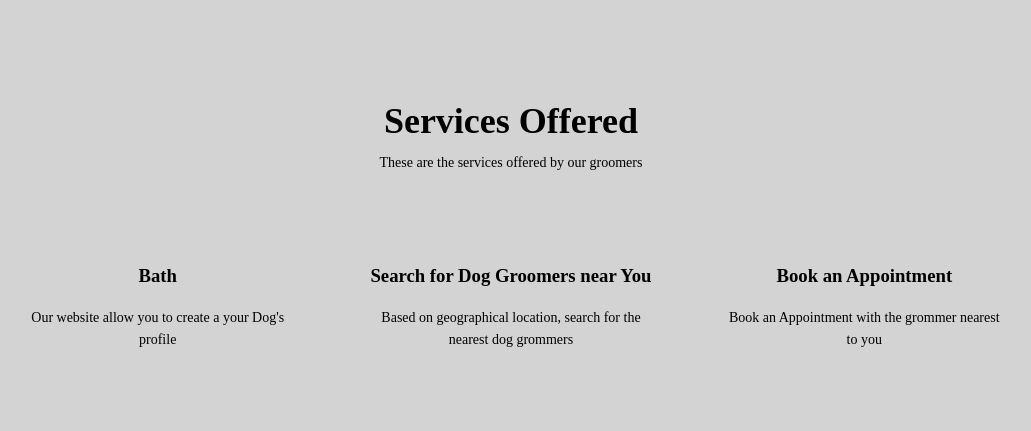
After one commit to maiyo008/DogPlug, a Python web app: template web_flask/templates/service.html in a window 1280 px wide. The commit adds this page. Shown: the top 431 px of the page, without its empty margins (129-1160 px from the left). Run offline with Jinja, Linux system fonts and the light colour scheme; the template is opened without the code that fills it, so the values that code supplies are empty.

Commit message:
Filter services by groomers

```diff
--- a/web_flask/templates/groomer.html
+++ b/web_flask/templates/groomer.html
@@ -15,9 +15,9 @@
         <h2>Groomer </h2>
         <p>Name: {{ groomer.name }}</p>
         <p>Email: {{ groomer.email }}</p>
-        <p>Contact: {{ groomer.email }}</p>
+        <p>Contact: {{ groomer.contact }}</p>
         <p>Location: {{ groomer.town_name }}</p>
-        <a href="/services" class="services-link">View Services</a>
+        <a href="/services/{{ groomer.id }}" class="services-link">View Services</a>
       </div>
       {% endfor %}
     </div>
--- a/web_flask/templates/index.html
+++ b/web_flask/templates/index.html
@@ -106,7 +106,7 @@
 
     <div class="container">
         <div class="btn-sections">
-            <a href="service.html" class="btn-section">See All Services</a>
+            <a href="{{ url_for('services')}}" class="btn-section">See All Services</a>
         </div>
     </div>
 
--- /dev/null
+++ b/web_flask/templates/service.html
@@ -0,0 +1,42 @@
+<!DOCTYPE html>
+<html>
+<head>
+    <meta name="viewport" content="width=device-width, initial-scale=1.0">
+    <title>Dog Plug</title>
+    <link rel="stylesheet" href="../static/styles/style.css">
+    <link rel="stylesheet" href="https://stackpath.bootstrapcdn.com/font-awesome/4.7.0/css/font-awesome.min.css">
+</head>
+<main>
+<body>
+    <section class="features" section id="feature">
+        <h1>Services Offered</h1>
+        <p>These are the services offered by our groomers</p>
+
+        {% for service in services %}
+        <div class="feature-column">
+            <h3>{{ service.description }}</h3>
+            <p>duration: {{ service.duration }}</p>
+            <p>Price: Ksh.{{ service.price }}</p>
+           </div>
+        {% endfor %}
+
+        <div class="row">
+            <div class="feature-column">
+             <h3>Bath</h3>
+             <p>Our website allow you to create a your Dog's profile</p>
+            </div>
+            <div class="feature-column">
+                <h3>Search for Dog Groomers near You</h3>
+                <p>Based on geographical location, search for the nearest dog grommers</p>
+            </div>
+            <div class="feature-column">
+                <h3>Book an Appointment</h3>
+                <p>Book an Appointment with the grommer nearest to you</p>
+            </div>
+        </div>
+    </section>
+
+    <script src="scripts/main.js"></script>
+</body>
+</main>
+</html>
```
Also changed, not shown: models/engine/db_storage.py (+16 -0 lines), web_flask/index.py (+16 -4 lines).
